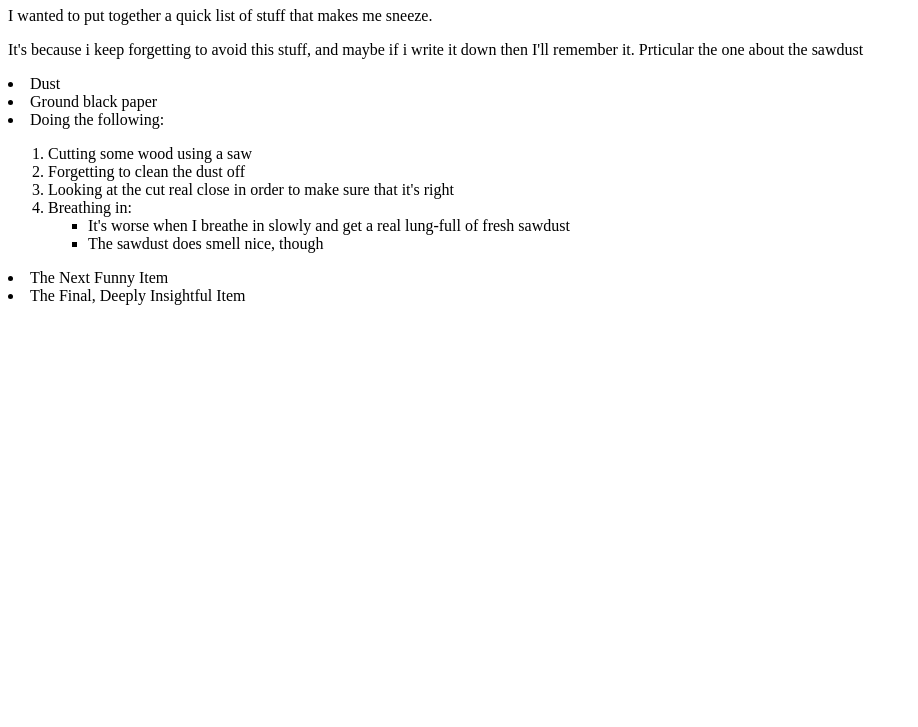
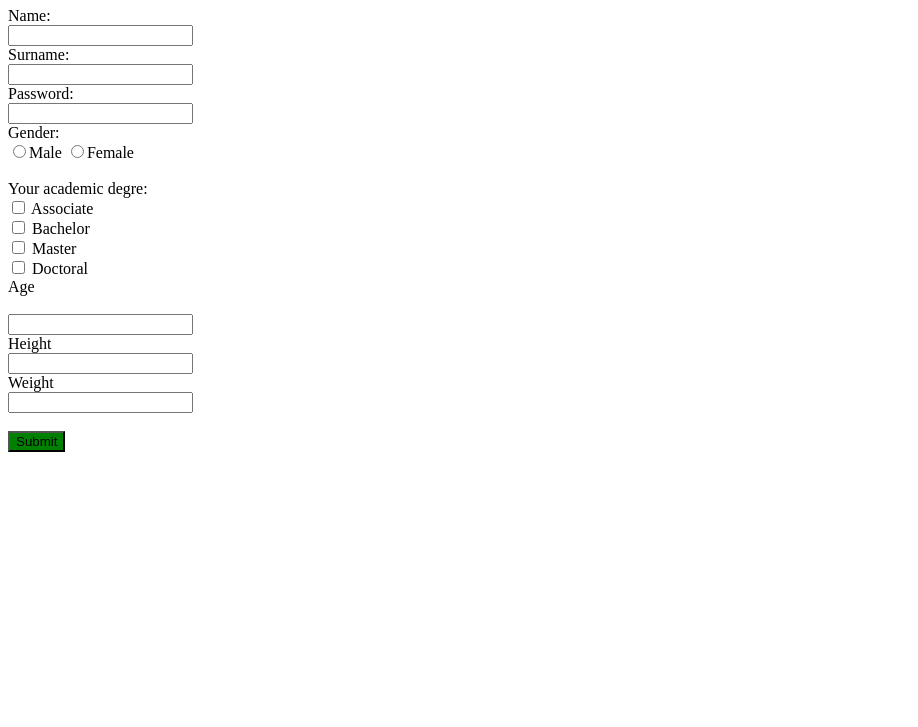
Before and after one commit to SarxanEfendi/Homework, a plain HTML site: page Homework/index.html in a window 1280 px wide. Shown: the part 73-800 px from the top of the page, without its empty margins (0-918 px from the left). Drawn offline with Linux system fonts and the light colour scheme.

Commit message:
Homework

```diff
--- a/Homework/index.html
+++ b/Homework/index.html
@@ -7,23 +7,52 @@
     <title>Document</title>
 </head>
 <body>
-    <h1>Think That Make Me Sneeze:</h1>
-    <p>I wanted to put together a quick list of stuff that makes me sneeze.</p>
-    <p>It's because i keep forgetting to avoid this stuff, and maybe if i write it down then I'll remember it. Prticular the one about the sawdust</p>
-    <li>Dust</li>
-    <li>Ground black paper</li>
-    <li>Doing the following:</li>
-    <ol type="1" start="1">
-        <li>Cutting some wood using a saw</li>
-        <li>Forgetting to clean the dust off</li>
-        <li>Looking at the cut real close in order to make sure that it's right</li>
-        <li>Breathing in:</li>
-        <ul style="list-style-type:square">
-            <li>It's worse when I breathe in slowly and get a real lung-full of fresh sawdust</li>
-            <li>The sawdust does smell nice, though</li>
-        </ul>
-    </ol>
-    <li>The Next Funny Item</li>
-    <li>The Final, Deeply Insightful Item</li>
+    <h1>Application form</h1>
+    <form action="/test" method="GET">
+        <label>Name:</label>
+        <br>
+        <input type="text" name="name">
+        <br>
+        <label>Surname:</label>
+        <br>
+        <input type="text" name="surname">
+        <br>
+        <label>Password:</label>
+        <br>
+        <input type="password" name="password">
+        <br>
+        <label>Gender:</label>
+        <br>
+        <input type="radio" name="gender" value="Male">Male
+        <input type="radio" name="gender" value="Female">Female
+        <br>
+        <br>
+        <label > Your academic degre: </label>
+        <br>
+        <input type="checkbox" name="degre" value="associate"> Associate
+        <br>
+        <input type="checkbox" name="degre" value="bachelor"> Bachelor
+        <br>
+        <input type="checkbox" name="degre" value="master"> Master
+        <br>
+        <input type="checkbox" name="degre" value="doctoral"> Doctoral
+        <br>
+        <label>Age</label>
+        <br>
+        <br>
+        <input type="number" name="age">
+        <br>
+        <label>Height</label>
+        <br>
+        <input type="text">
+        <br>
+        <label>Weight</label>
+        <br>
+        <input type="text">
+        <div>
+            <br>
+            <button style="background-color: green;" type="submit" >Submit</button>
+        </div>
+    </form>
 </body>
 </html>
```
Also changed, not shown: Class task/index.html (added, +39 -0 lines).
